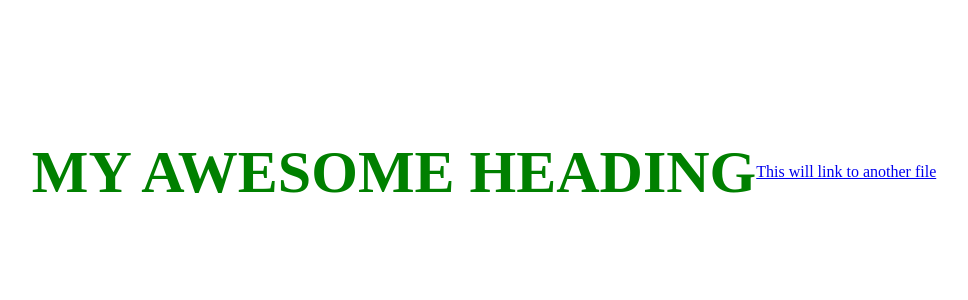
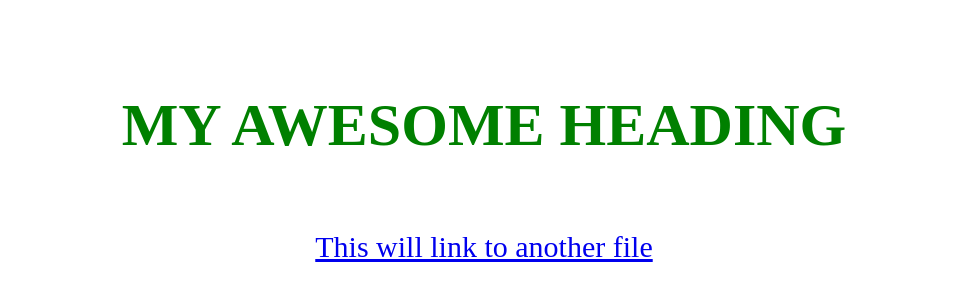
Before and after one commit to scottgamer/gulp-4-task-automation, a website: page index.html in a window 1280 px wide. Shown: the part 236-536 px from the top of the page, without its empty margins (156-1124 px from the left). Drawn offline with nearby package versions, Linux system fonts and the light colour scheme; files that its build step writes are made by us from their sources.

Commit message:
added paragraph styles

```diff
--- a/src/sass/main.scss
+++ b/src/sass/main.scss
@@ -2,7 +2,12 @@ body {
   display: flex;
   justify-content: center;
   align-items: center;
+  flex-direction: column;
   min-height: 100vh;
+}
+
+p {
+  font-size: 30px;
 }
 
 .title {
```
